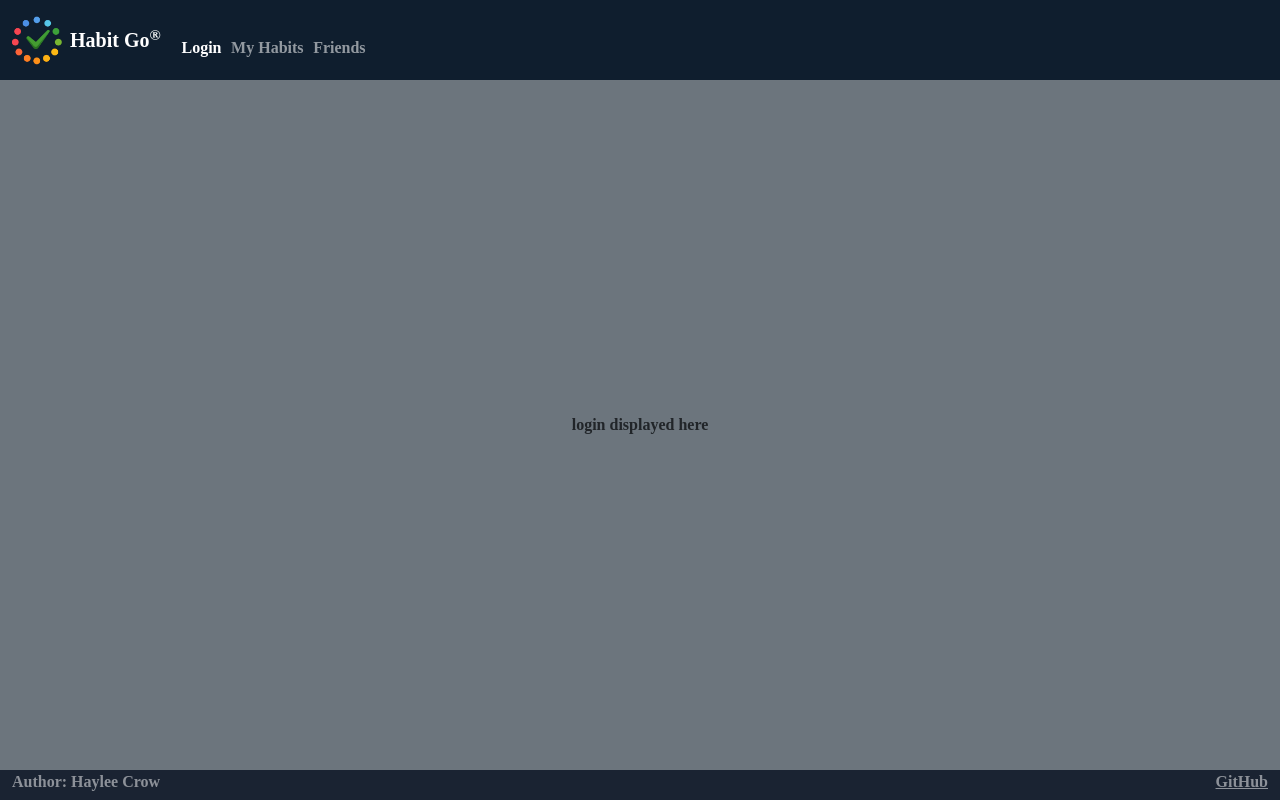
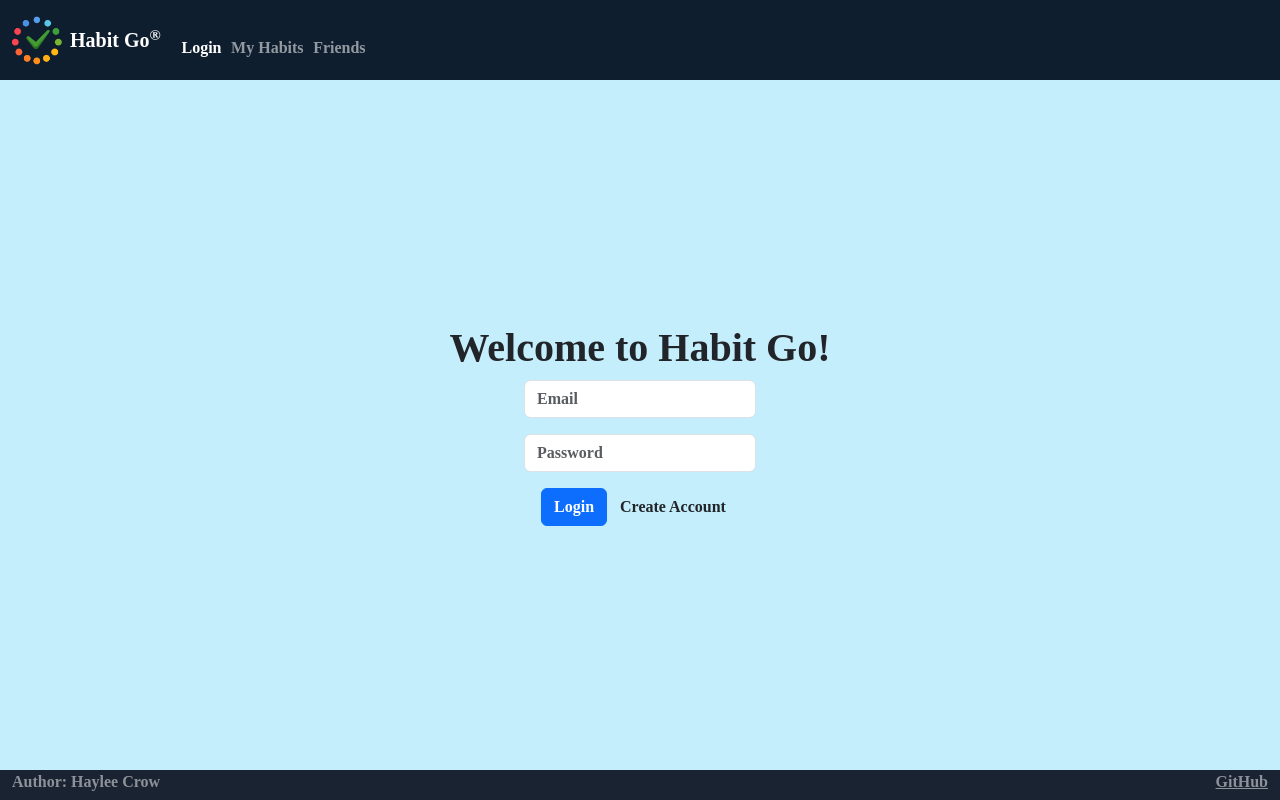
Before and after one commit to hayleecrow/habitstracker, a React (Vite) app: page / in a window 1280 px wide. Built offline with nearby package versions, Linux system fonts and the light colour scheme; a web font is replaced by a local one.

Commit message:
Copied over original html over into login component

```diff
--- a/src/login/login.jsx
+++ b/src/login/login.jsx
@@ -2,8 +2,18 @@ import React from 'react';
 
 export function Login() {
   return (
-    <main className="container-fluid bg-secondary text-center">
-      <div>login displayed here</div>
+    <main className="container-fluid">
+        <h1>Welcome to Habit Go!</h1>
+        <form method="get" action="my_habits.html">
+            <div className="input-group mb-3">
+                <input className="form-control" type="text" placeholder="Email"/>
+            </div>
+            <div className="input-group mb-3">
+                <input className="form-control" type="password" placeholder="Password"/>
+            </div>
+            <button className="btn btn-primary" type="submit">Login</button>
+            <button className="btn" type="submit">Create Account</button>
+        </form>
     </main>
   );
 }
```
